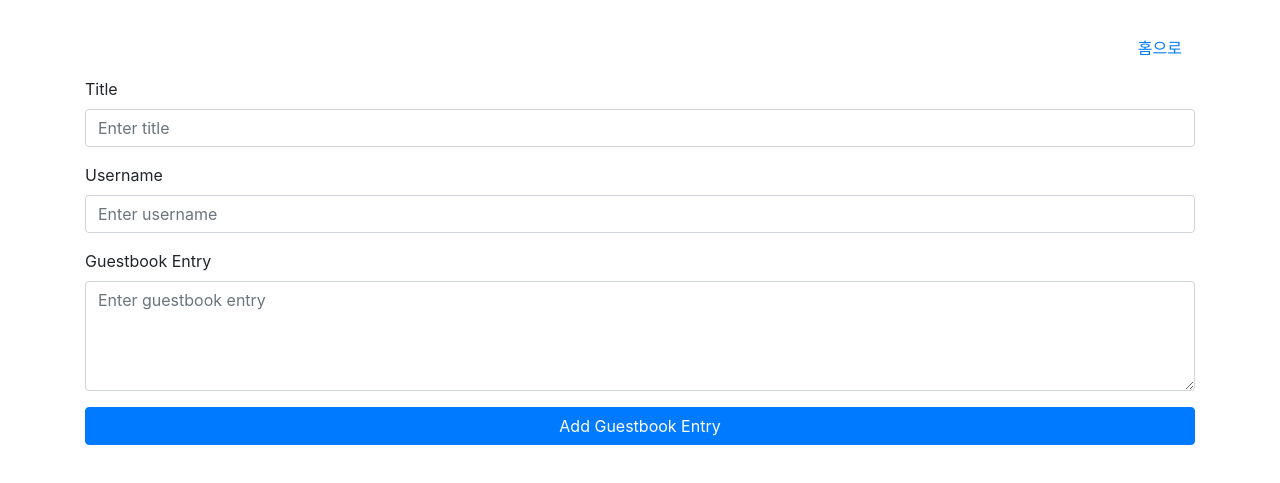
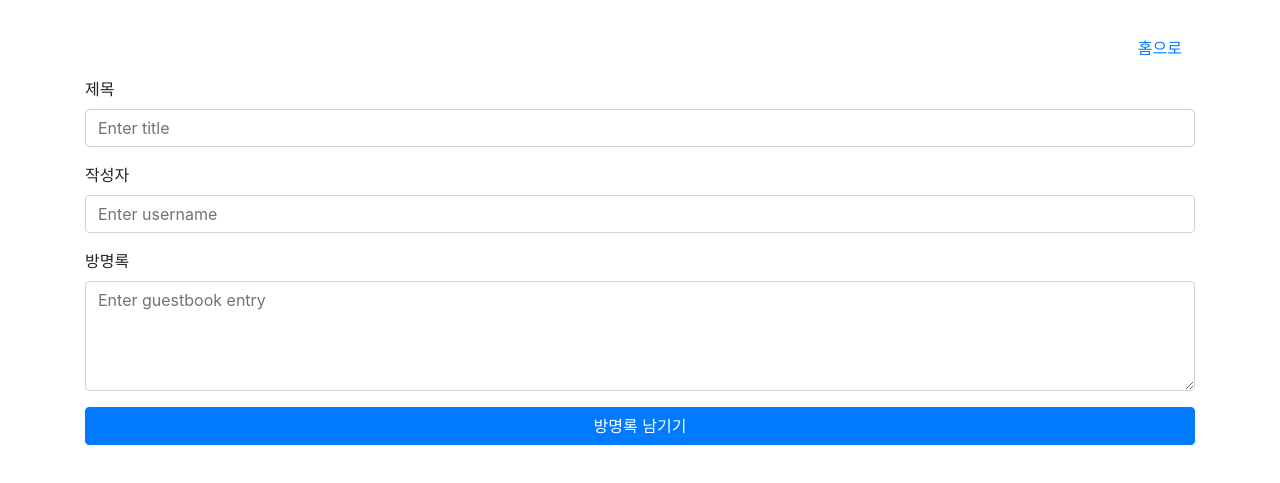
Before and after one commit to gudrhkdvps07/guestbook, a plain HTML site: page guestbook.html in a window 1280 px wide. Shown: the part 99-582 px from the top of the page. Drawn offline with nearby package versions, Linux system fonts and the light colour scheme.

Commit message:
마지막

```diff
--- a/guestbook.html
+++ b/guestbook.html
@@ -22,7 +22,7 @@
 
       <form id="book-form">
         <div class="form-group">
-          <label for="title">Title</label>
+          <label for="title">제목</label>
           <input
             type="text"
             id="title"
@@ -31,7 +31,7 @@
           />
         </div>
         <div class="form-group">
-          <label for="username">Username</label>
+          <label for="username">작성자</label>
           <input
             type="text"
             id="username"
@@ -40,7 +40,7 @@
           />
         </div>
         <div class="form-group">
-          <label for="guestbook">Guestbook Entry</label>
+          <label for="guestbook">방명록</label>
           <textarea
             id="guestbook"
             class="form-control"
@@ -49,14 +49,16 @@
           ></textarea>
         </div>
         <button type="submit" class="btn btn-primary btn-block">
-          Add Guestbook Entry
+          방명록 남기기
         </button>
       </form>
       <div id="book-list" class="mt-4"></div>
     </div>
 
     <script src="https://code.jquery.com/jquery-3.3.1.slim.min.js"></script>
+    <!-- 부트스트랩4에서는 얘가 필요하다 -->
     <script src="https://cdnjs.cloudflare.com/ajax/libs/popper.js/1.14.7/umd/popper.min.js"></script>
+    <!-- 툴팁(마우스 오버시 나오는 정보창)과 팝오버(상호작용)의 위치를 제어 -->
     <script src="https://stackpath.bootstrapcdn.com/bootstrap/4.3.1/js/bootstrap.min.js"></script>
     <script src="app.js"></script>
   </body>
```
Also changed, not shown: detail.html (+1 -1 lines).
